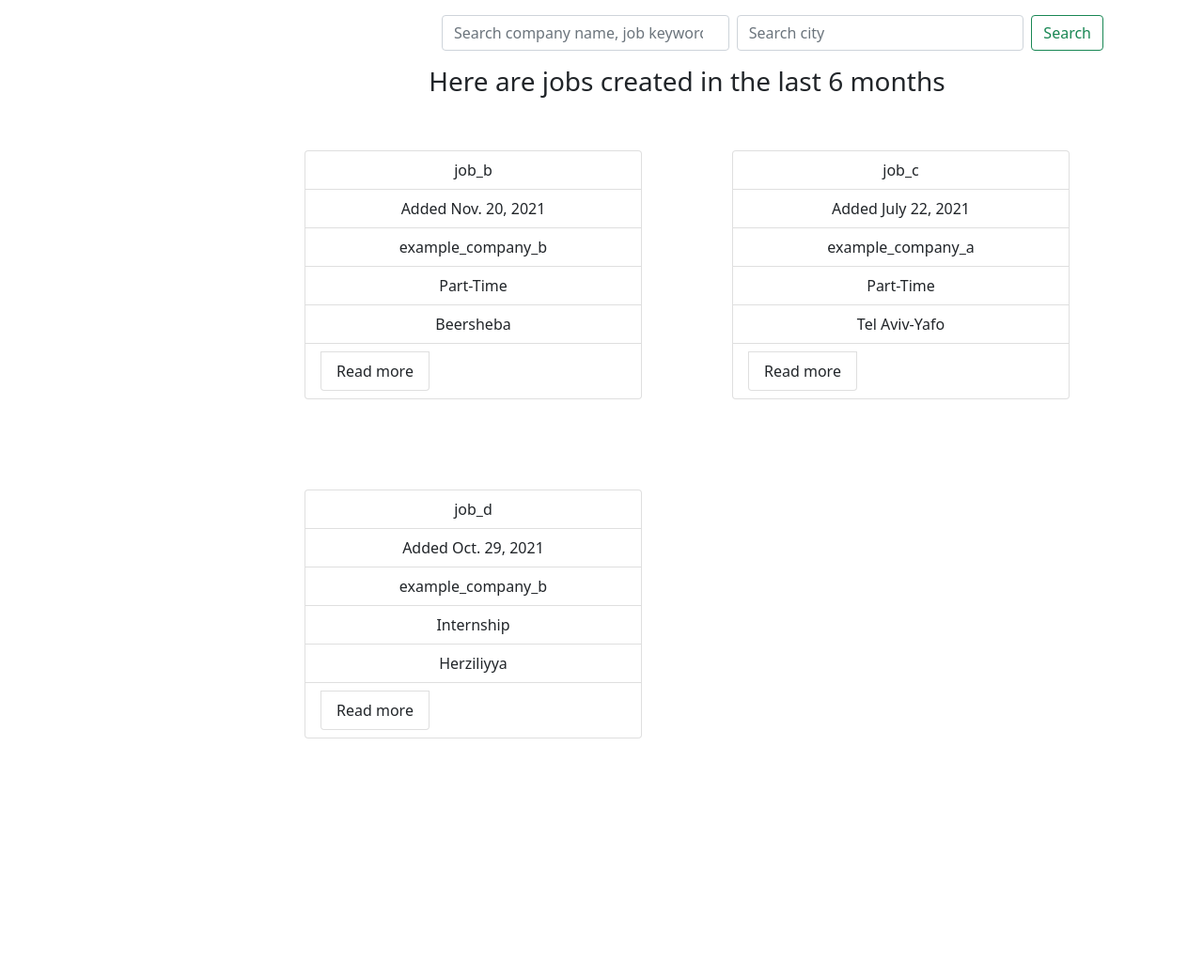
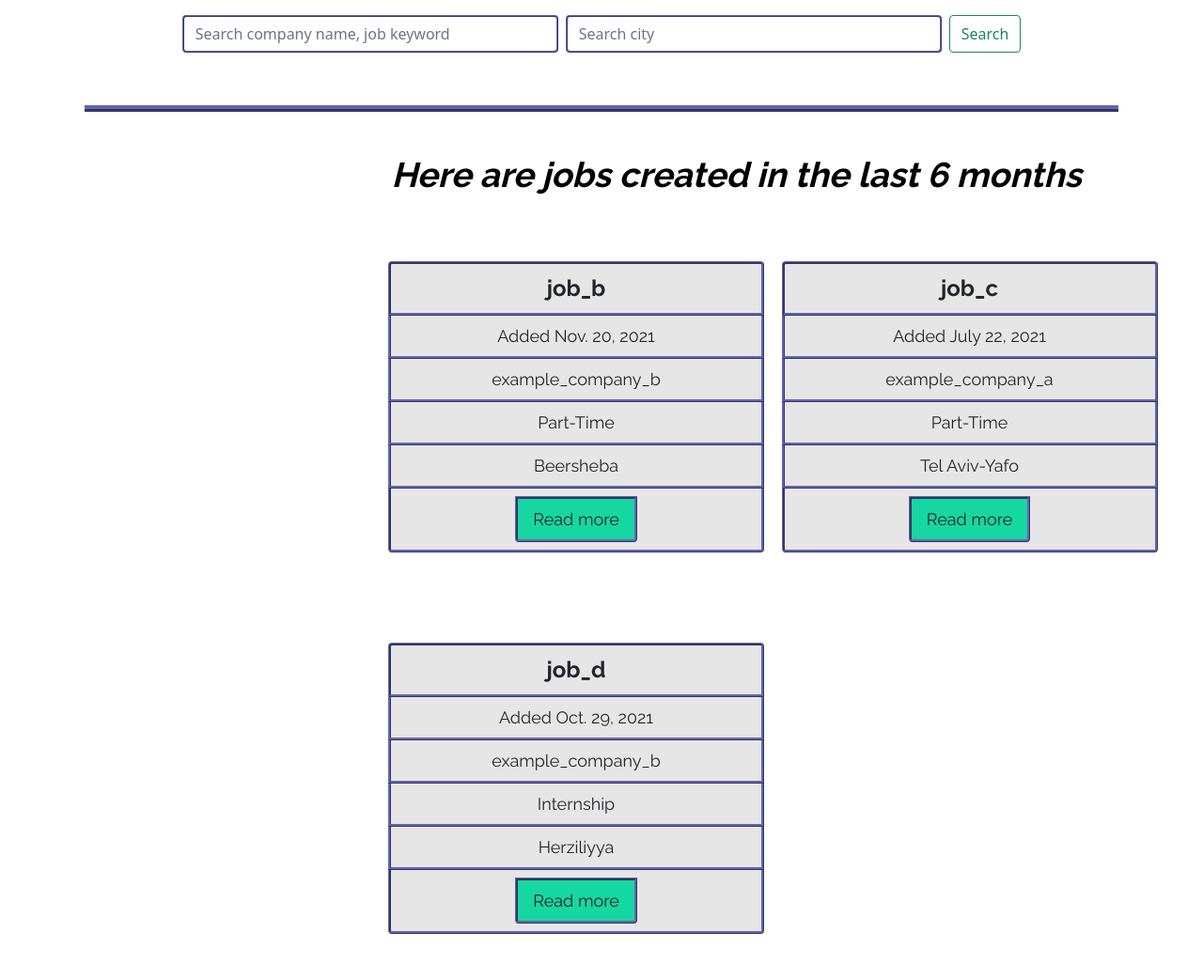
Before and after one commit to redhat-beyond/SJMaster, a Django app: page / in a window 1280 px wide. Shown: the part 56-1098 px from the top of the page at 94% size. Before the commit the page ends 842 px from the top, so only its background shows below. Run offline with Django 3.2, Linux system fonts and the light colour scheme; data comes from the database, SQL or seed files in the repository; data that the repository does not hold is empty.

Commit message:
Added styling to main jobboard page

```diff
--- a/jobboard/templates/jobboard/board.html
+++ b/jobboard/templates/jobboard/board.html
@@ -1,10 +1,18 @@
-{% extends 'base.html' %} {% block content %}
+{% extends 'base.html' %} {% block content %} {% load static %}
 
-<div class="container-fluid">
+<link
+  rel="stylesheet"
+  type="text/css"
+  href="{% static 'css/board_style.css' %}"
+/>
+
+<div class="container px-2">
   <div class="row">
-    <div class="col-4"></div>
-    <div class="col-8">
-      <form class="d-flex my-3" method="POST" action="{% url 'board' %}">
+    <form
+      class="d-flex justify-content-center my-3"
+      method="POST"
+      action="{% url 'board' %}"
+    >
       {% csrf_token %}
       <input
         class="form-control me-2"
@@ -23,36 +31,39 @@
       <button class="btn btn-outline-success" type="submit">Search</button>
     </form>
   </div>
-  </div>
-  <div class="row">
-    <div class="col-2">
-      <div class="user-info">
-        <div class="container-fluid">
-          <h2>{{user_name}}</h2>
+  <div class="main-content">
+    <div class="row gx-5">
+      <div class="col-3 left-screen">
+        {% if user_is_student or user_is_recruiter %}
+          <div class="user-box">
+            <h3 class="user-info">{{user_name}}</h3>
             {% if user_is_student %}
-            <h4>{{user_as_student.educational_institution}}</h4>
+              <h5 class="user-info">{{user_as_student.educational_institution}}</h5>
             {% endif %}
             {% if user_is_recruiter %}
-            <h4>{{user_as_recruiter.company}}</h4>
+              <h5 class="user-info">{{user_as_recruiter.company}}</h5>
             {% endif %}
           </div>
+        {% endif %}
       </div>
-    </div>
-    <div class="col-10 text-center">
+      <div class="col-9 text-center">
         <div class="row">
-        <h3>{{jobs_intro_message}}</h3>
+          <p class="jobs-intro">{{jobs_intro_message}}</p>
           {% for job in jobs_to_display %}
             <div class="col-6 p-5 text-center">
               <div class="jobs">
                 <ul class="list-group">
-                <li class="list-group-item">{{job.title}}</li>
-                <li class="list-group-item">Added {{job.date_created}}</li>
-                <li class="list-group-item">{{job.company}}</li>
-                <li class="list-group-item">{{job.job_type}}</li>
-                <li class="list-group-item">{{job.city}}</li>
-                <li class="list-group-item">
+                  <li class="list-group-item title">{{job.title}}</li>
+                  <li class="list-group-item field">
+                    Added {{job.date_created}}
+                  </li>
+                  <li class="list-group-item field">{{job.company}}</li>
+                  <li class="list-group-item field">{{job.job_type}}</li>
+                  <li class="list-group-item field">{{job.city}}</li>
+                  <li class="list-group-item field">
                     <button
-                    class="list-group-item"
+                      id="read-more"
+                      class="list-group-item d-flex justify-content-center"
                       onclick="location.href ='/job/{{ job.id }}/'"
                     >
                       Read more
@@ -64,7 +75,7 @@
           {% endfor %}
         </div>
       </div>
-
+    </div>
     {% endblock %}
   </div>
 </div>
--- /dev/null
+++ b/static/css/board_style.css
@@ -0,0 +1,67 @@
+.main-content {
+  margin-top: 40px;
+  padding-top: 40px;
+  border-top: 7px ridge #6166b3;
+}
+
+.user-box {
+  width: 300px;
+  position: fixed;
+  top: 40%;
+  border-style: ridge;
+  border-width: 5px;
+  border-color: #6166b3;
+  border-radius: 15px;
+  padding: 10px;
+  background-color: rgb(230, 230, 230);
+}
+
+.jobs-intro {
+  color: black;
+  font-size: 2.3rem;
+  font-family: "Raleway", sans-serif;
+  font-weight: 700;
+  font-style: italic;
+  text-align: center;
+}
+
+.user-info {
+  color: black;
+  font-family: "Raleway", sans-serif;
+  font-weight: 700;
+  text-align: center;
+}
+
+.form-control {
+  width: 400px;
+  border-style: ridge;
+  border-width: 2px;
+  border-color: #6166b3;
+}
+
+.list-group {
+  width: 400px;
+}
+
+.list-group-item {
+  background-color: rgb(230, 230, 230);
+  font-family: "Raleway", sans-serif;
+  font-size: large;
+  border-style: ridge;
+  border-width: 3px;
+  border-color: #6166b3;
+}
+
+.title {
+  font-weight: 700;
+  font-size: x-large;
+}
+
+.field {
+  font-weight: 500;
+}
+
+#read-more {
+  background-color: #17d7a0;
+  margin: auto;
+}
```
Lines whose indentation alone changed are shown as unchanged.
